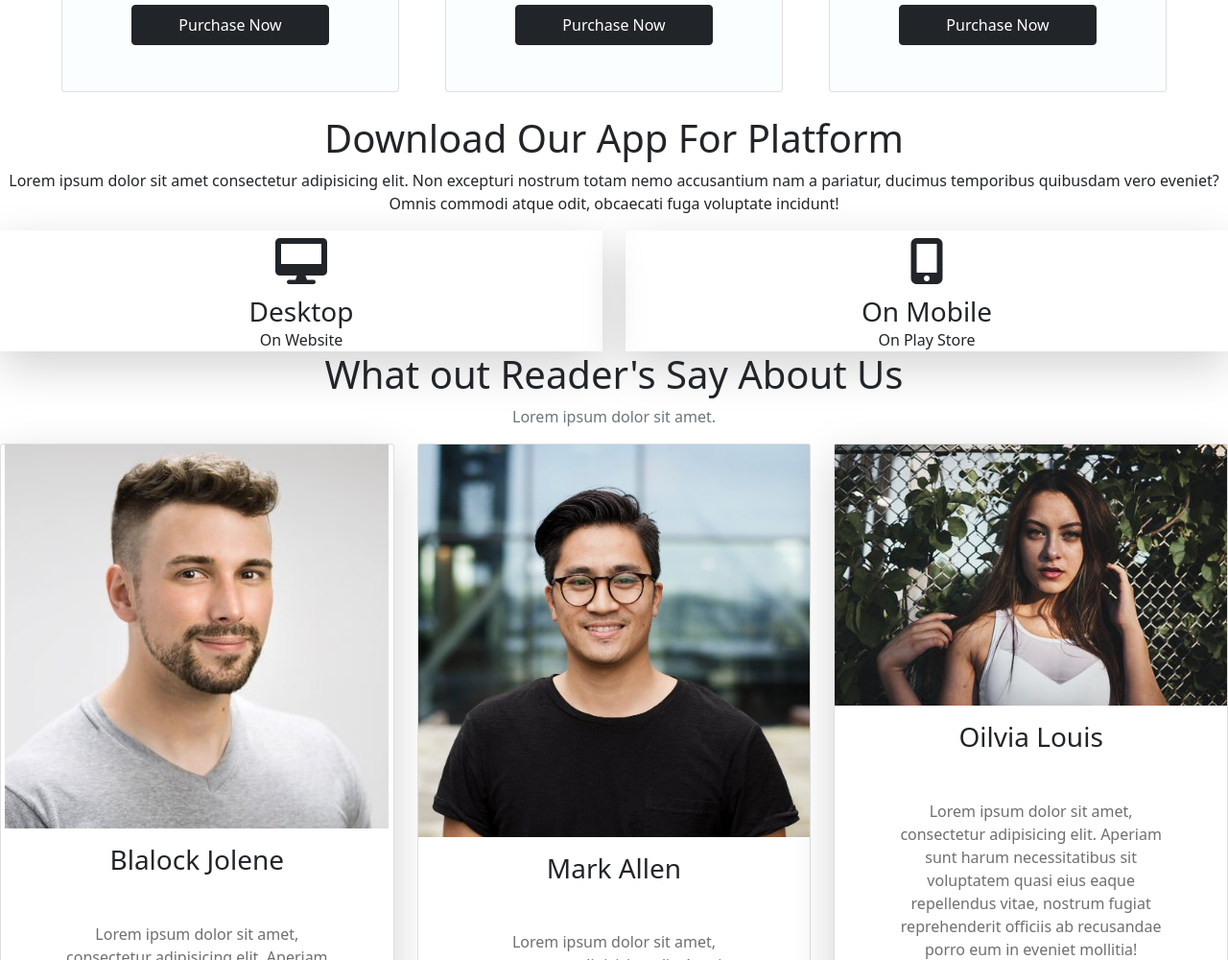
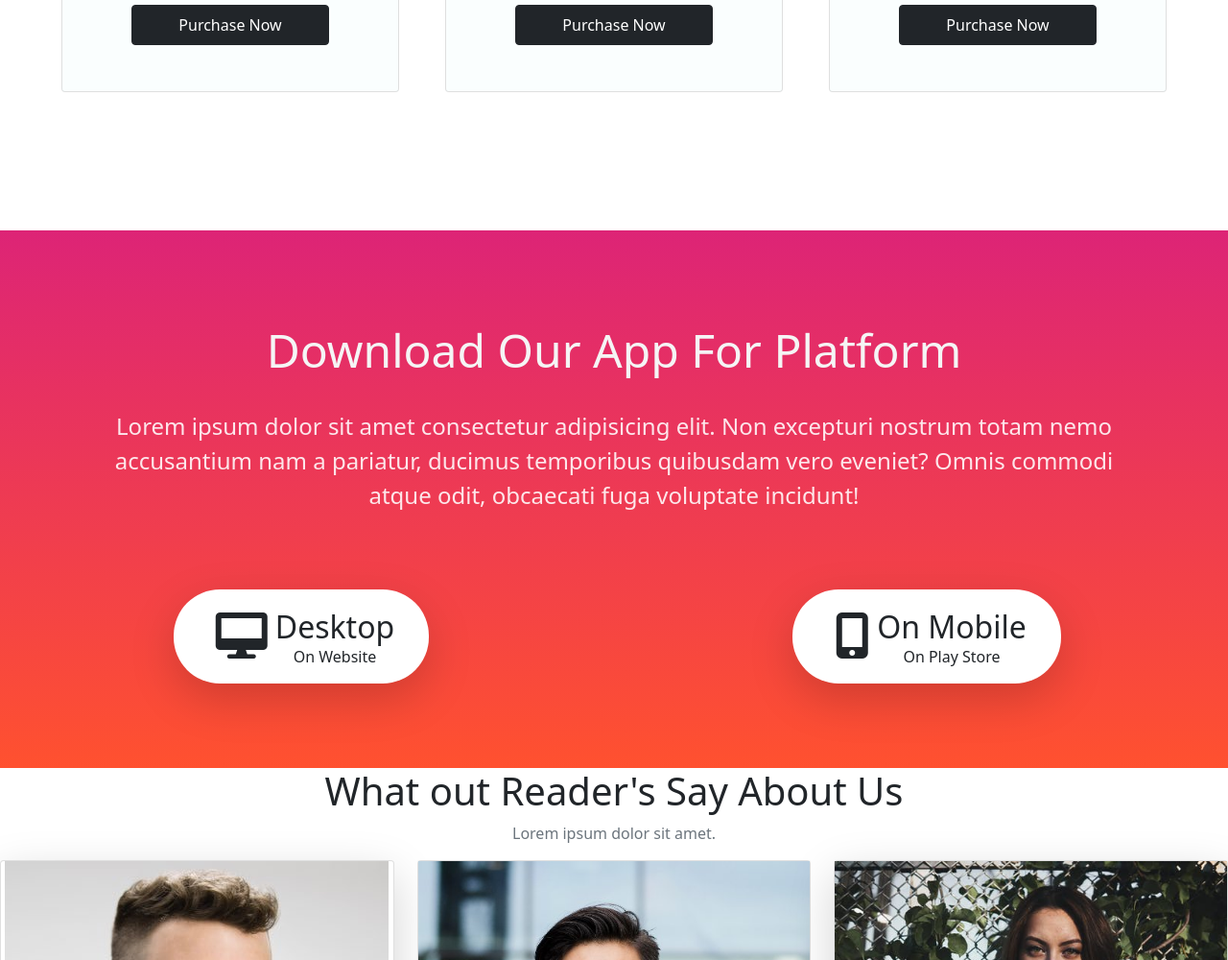
Before and after one commit to tonyclem/books-les-boostrap, a plain HTML site: page src/index.html in a window 1280 px wide. Shown: the part 3248-4248 px from the top of the page at 96% size. Drawn offline with nearby package versions, Linux system fonts and the light colour scheme; a web font is replaced by a local one.

Commit message:
added section 4 styles and modified the html

```diff
--- a/css/styles.css
+++ b/css/styles.css
@@ -242,3 +242,35 @@ header .container .col-md-7 button {
   font-size: 10vmin;
   padding: 1em 0.5em;
 }
+
+/* Section 3 */
+.section-3 {
+  height: 70vmin;
+  margin-top: 15vmin;
+  background: var(--bggradient);
+}
+
+.section-3 .col-md-12 > h1 {
+  padding: 2em 0 0.5em 0;
+  color: whitesmoke;
+  font-size: 6vmin;
+}
+
+.section-3 .col-md-12 > p {
+  padding: 0 4em;
+  padding-bottom: 2em;
+  color: var(--light-gray);
+  font-size: 3vmin;
+}
+
+.section-3 .desktop {
+  background: white;
+  display: inline-block;
+  border-radius: 3em;
+  padding: 2vmin 4.5vmin;
+  margin: 1em;
+}
+
+.section-3 .desktop h3 {
+  font-size: 4vmin;
+}
--- a/src/index.html
+++ b/src/index.html
@@ -265,9 +265,9 @@
         <div class="platform row">
           <div class="col-md-6 col-sm-12 text-right">
             <div class="desktop shadow-lg">
-              <div class="d-flex-row justify-content-center">
+              <div class="d-flex flex-row justify-content-center">
                 <!-- fa-3x font-size / padding-top py / padding-right -->
-                <i class="fas fa-desktop fa-3x py-2 pr-3"></i>
+                <i class="fas fa-desktop fa-3x py-2 pr-5 p-2"></i>
                 <div class="text text-left">
                   <!-- padding-top / margin 0 -->
                   <h3 class="pt-1 m-0">Desktop</h3>
@@ -278,9 +278,9 @@
           </div>
           <div class="col-md-6 col-sm-12 text-left">
             <div class="desktop shadow-lg">
-              <div class="d-flex-row justify-content-center">
+              <div class="d-flex flex-row justify-content-center">
                 <!-- fa-3x font-size / padding-top py / padding-right -->
-                <i class="fas fa-mobile-alt fa-3x py-2 pr-3"></i>
+                <i class="fas fa-mobile-alt fa-3x py-2 pr-3 p-2"></i>
                 <div class="text text-left">
                   <!-- padding-top / margin 0 -->
                   <h3 class="pt-1 m-0">On Mobile</h3>
```
